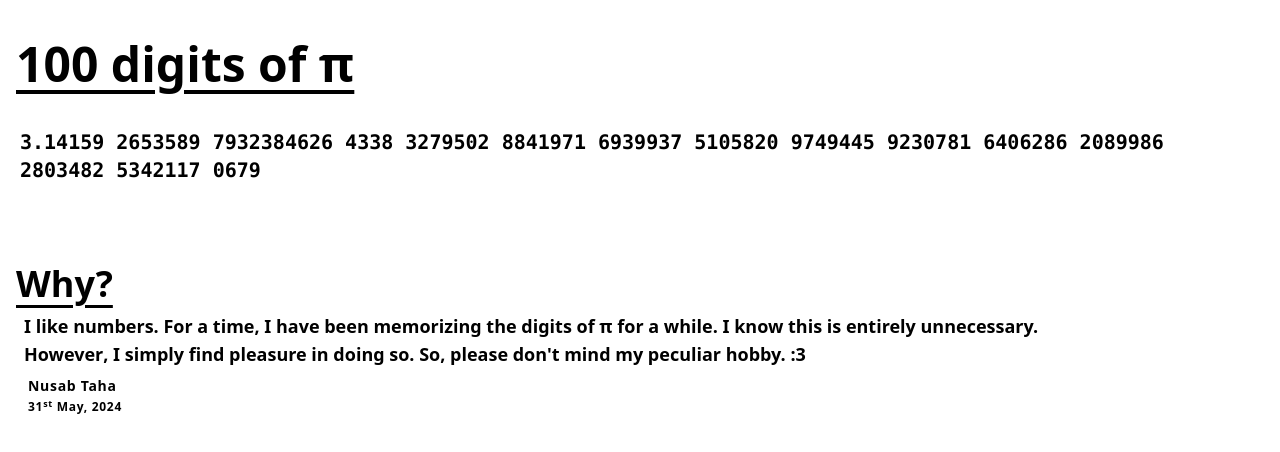
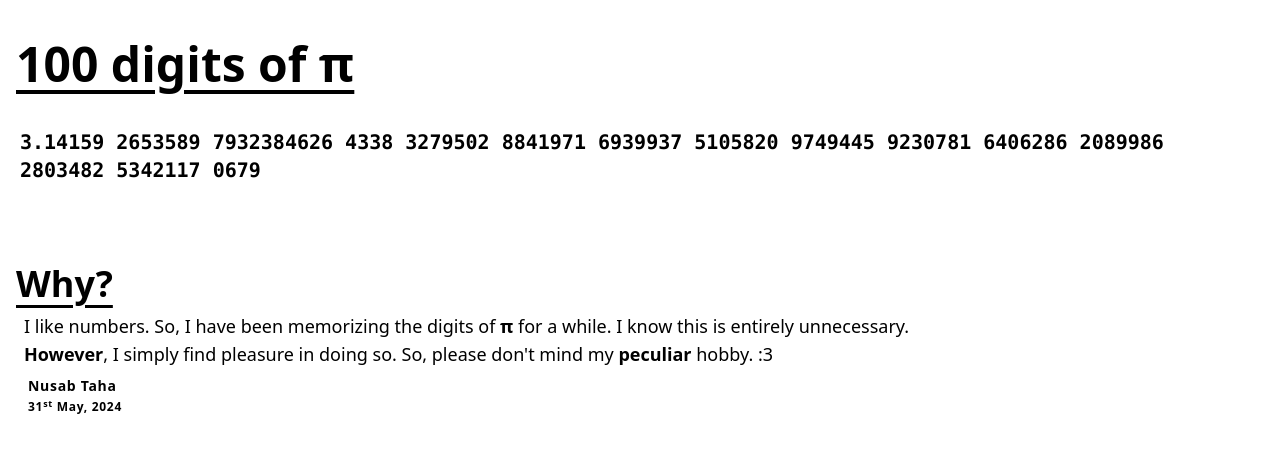
Before and after one commit to Nusab19/Nusab19.github.io, a Next.js app: page /pi in a window 1280 px wide. Shown: the top 452 px of the page. Built offline with nearby package versions, Linux system fonts and the light colour scheme.

Commit message:
refactor: improve readability of PI page content

```diff
--- a/app/pi/page.jsx
+++ b/app/pi/page.jsx
@@ -18,8 +18,8 @@
         <h2 className="my-2 text-2xl font-bold underline underline-offset-8 md:text-4xl">
           Why?
         </h2>
-        <p className="ml-2 font-semibold md:text-lg">
-          I like numbers. For a time, I have been memorizing the digits of{" "}
+        <p className="ml-2 md:text-lg">
+          I like numbers. So, I have been memorizing the digits of{" "}
           <span className="font-bold">π</span> for a while. I know this is entirely unnecessary.
           <br />
           <span className="font-bold">However</span>, I simply find pleasure in doing so. So, please
```
